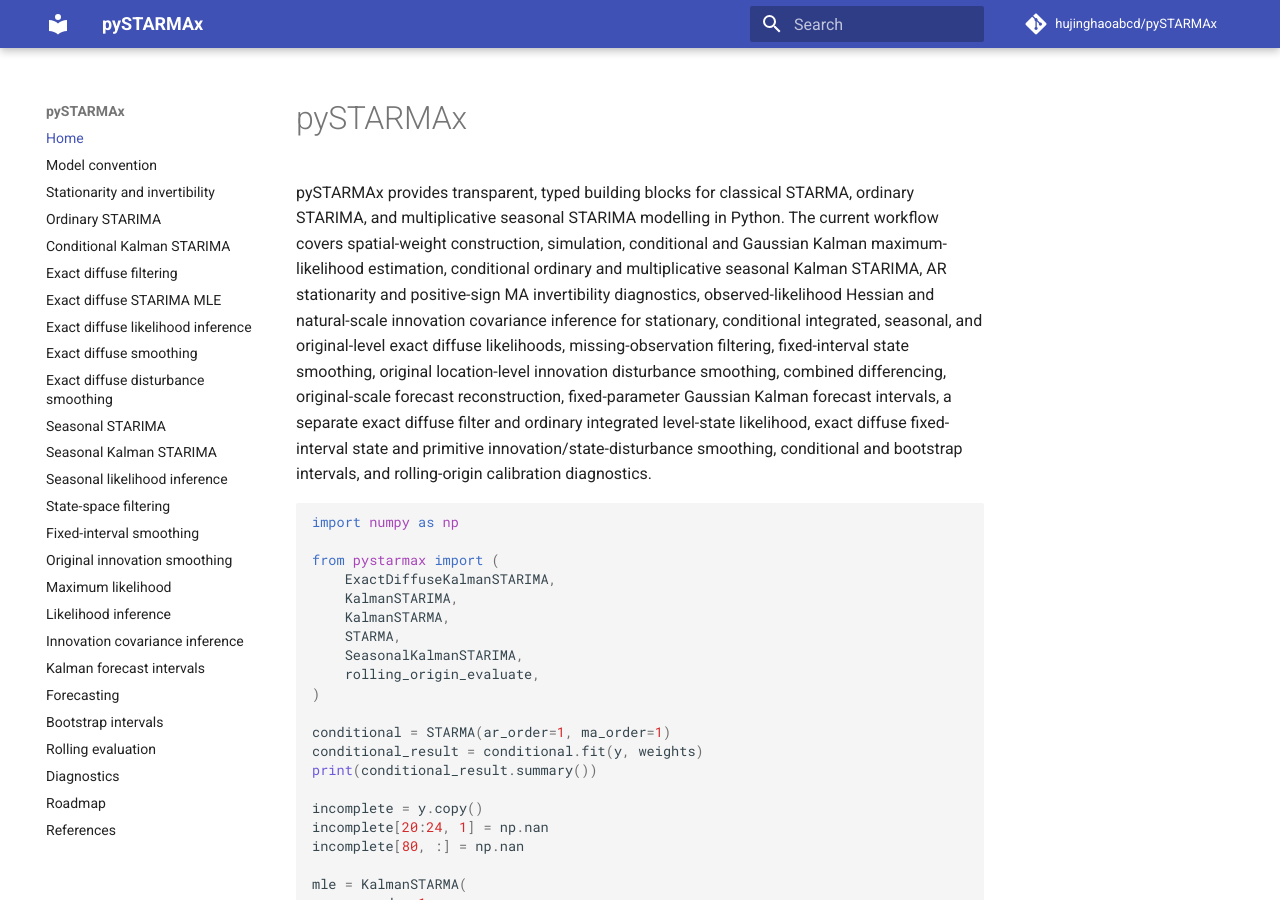
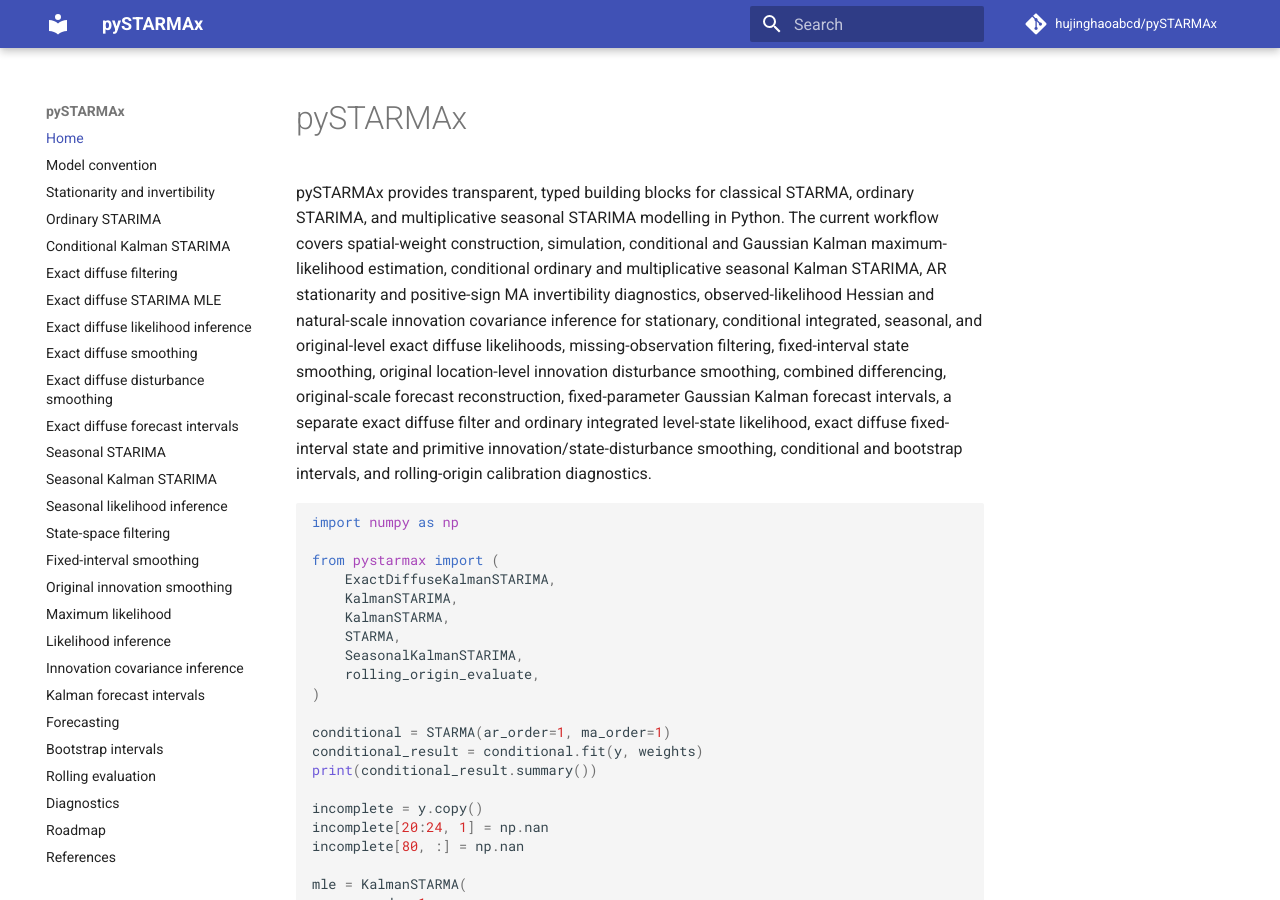
Before and after one commit to hujinghaoabcd/pySTARMAx, an MkDocs documentation site: the page built from docs/index.md, in a window 1280 px wide and 900 px high. Built offline with MkDocs 1.6.1 and Material for MkDocs 9.7.7, drawn with Linux system fonts in a browser that asks for light colours; comment, search, counter and statistics services are not loaded.

Commit message:
Add exact diffuse interval guide to navigation

```diff
--- a/mkdocs.yml
+++ b/mkdocs.yml
@@ -15,6 +15,7 @@
   - Exact diffuse likelihood inference: exact_diffuse_inference.md
   - Exact diffuse smoothing: exact_diffuse_smoothing.md
   - Exact diffuse disturbance smoothing: exact_diffuse_disturbance_smoothing.md
+  - Exact diffuse forecast intervals: exact_diffuse_forecast_intervals.md
   - Seasonal STARIMA: seasonal.md
   - Seasonal Kalman STARIMA: seasonal_maximum_likelihood.md
   - Seasonal likelihood inference: seasonal_likelihood_inference.md
```
